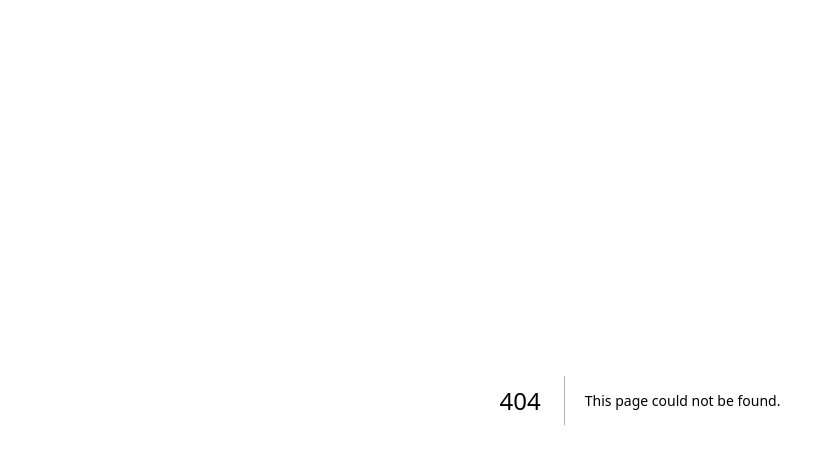
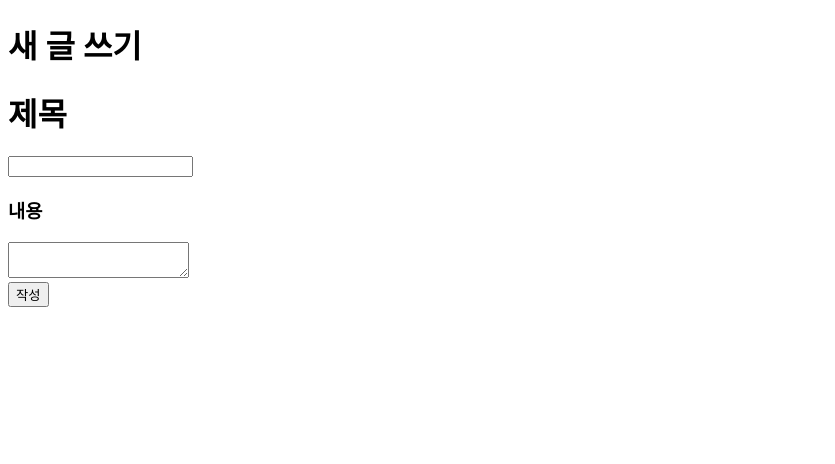
Before and after one commit to DingX2/DevXuan-backend, a Next.js app: page /create in a window 1280 px wide. Before the commit this address had no page. Shown: the top 464 px of the page, without its empty margins (0-835 px from the left). Built offline with nearby package versions, Linux system fonts and the light colour scheme.

Commit message:
feat(page): create page 구현

```diff
--- /dev/null
+++ b/src/app/create/page.tsx
@@ -0,0 +1,36 @@
+'use client';
+
+import { useState } from 'react';
+import { useRouter } from 'next/navigation';
+import axios from 'axios';
+
+export default function CreatePost() {
+    const [title, setTitle] = useState('');
+    const [content, setContent] = useState('');
+    const router = useRouter();
+
+    const handleSubmit = async (e: React.FormEvent) => {
+        e.preventDefault();
+
+        axios.post('/api/posts', { title, content }).then(() => {
+            router.push('/');
+        });
+    };
+
+    return (
+        <div>
+            <h1>새 글 쓰기</h1>
+            <form onSubmit={handleSubmit}>
+                <div>
+                    <h1>제목</h1>
+                    <input type="text" value={title} onChange={(e) => setTitle(e.target.value)} />
+                </div>
+                <div>
+                    <h3>내용</h3>
+                    <textarea value={content} onChange={(e) => setContent(e.target.value)} />
+                </div>
+                <button type="submit">작성</button>
+            </form>
+        </div>
+    );
+}
```
